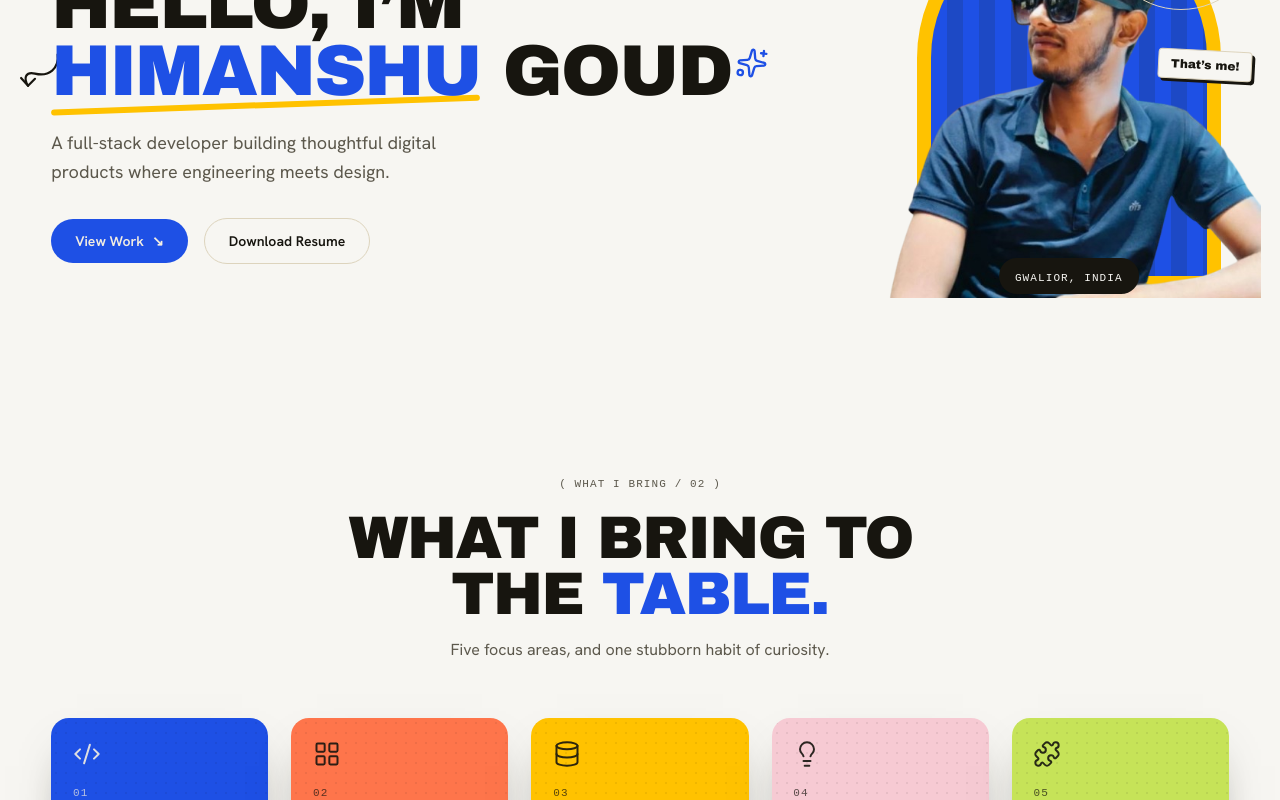
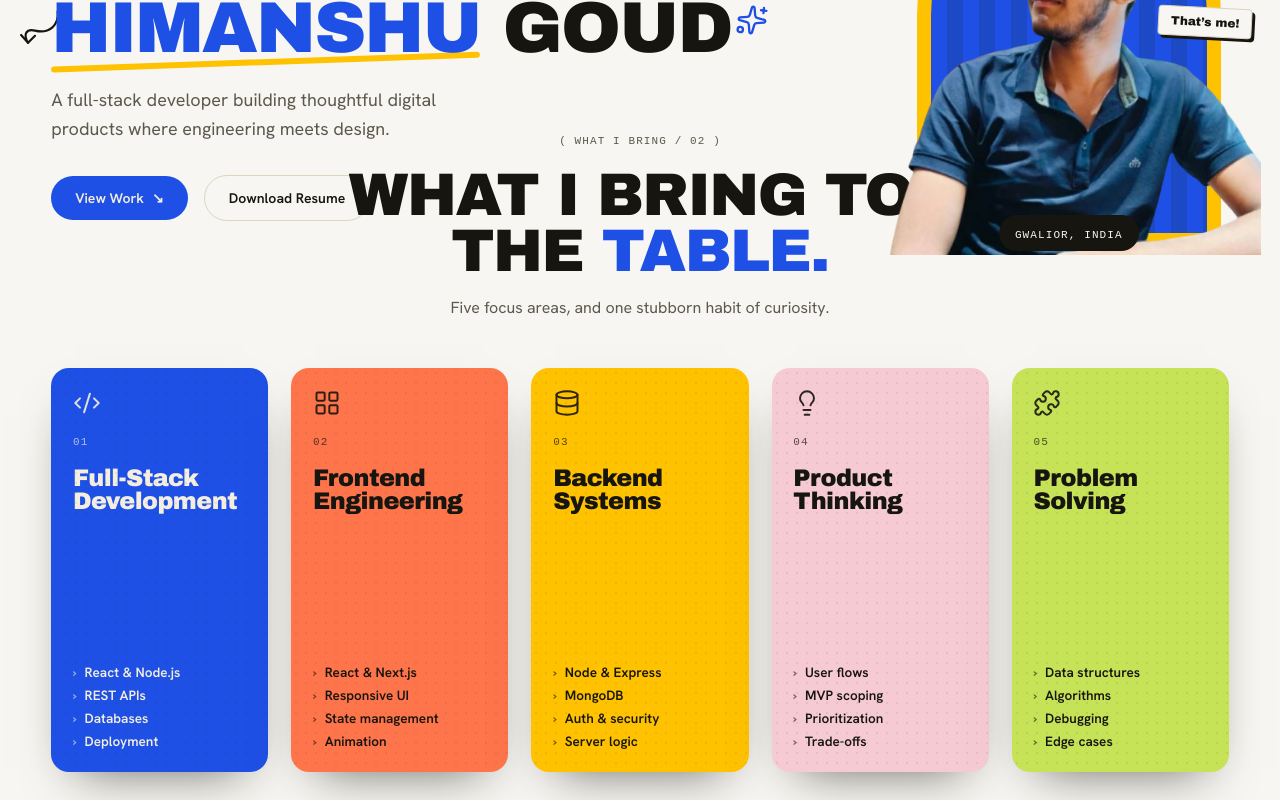
Before and after one commit to himanshugoud/himanshu-portfolio, a Next.js app: page / in a window 1280 px wide. Shown: the part 320-1120 px from the top of the page. Built offline with nearby package versions, Linux system fonts and the light colour scheme; no server answers; a web font is replaced by a local one.

Commit message:
Fix hero vertical position and card visibility to match reference at rest

```diff
--- a/src/components/Hero.tsx
+++ b/src/components/Hero.tsx
@@ -120,7 +120,7 @@ export default function Hero() {
       variants={container}
       initial="hidden"
       animate="show"
-      className="content-col grid gap-14 pb-2 pt-10 md:min-h-[max(440px,calc(100vh-160px))] md:grid-cols-[1fr_18rem] md:items-center md:gap-24 md:pt-16 lg:grid-cols-[1fr_20rem] lg:gap-32"
+      className="content-col grid gap-14 pt-[clamp(16px,2.4vh,40px)] pb-[clamp(16px,2.4vh,40px)] md:min-h-[max(480px,calc(100vh-190px))] md:grid-cols-[1fr_18rem] md:items-center md:gap-24 lg:grid-cols-[1fr_20rem] lg:gap-32"
     >
       {/* ---------- Copy column ---------- */}
       <motion.div style={{ x: textX, y: textY }} className="flex flex-col gap-6">
--- a/src/components/WhatIBringSection.tsx
+++ b/src/components/WhatIBringSection.tsx
@@ -42,13 +42,22 @@ const revealUp = {
 
 export default function WhatIBringSection() {
   return (
-    <section id="services" className="content-col py-16 md:py-20">
+    <section id="services" className="content-col relative pb-16 pt-0 md:pb-20">
+      {/* Heading sits absolutely above the card grid so it takes no layout
+          space of its own — confirmed necessary against the reference:
+          the cards start peeking right at the bottom of the hero fold,
+          which is only possible if the (still off-screen / not-yet-
+          revealed) heading isn't pushing them down first. The margin on
+          `viewport` delays the reveal trigger until the section has
+          actually been scrolled to, rather than firing immediately
+          because the heading happens to already be within the tall
+          absolute box at page load. */}
       <motion.div
         variants={headingContainer}
         initial="hidden"
         whileInView="show"
-        viewport={{ once: true, amount: 0.5 }}
-        className="mx-auto max-w-2xl text-center"
+        viewport={{ once: true, amount: 0.6, margin: "0px 0px -35% 0px" }}
+        className="pointer-events-none absolute inset-x-0 bottom-full mx-auto mb-8 max-w-2xl text-center md:mb-10"
       >
         <motion.span variants={revealUp} className="label-meta text-muted">
           ( What I Bring / 02 )
@@ -71,7 +80,7 @@ export default function WhatIBringSection() {
       </motion.div>
 
       <div
-        className="mt-10 grid gap-[clamp(16px,1.8vw,26px)] md:mt-14"
+        className="grid gap-[clamp(16px,1.8vw,26px)] pt-2"
         style={{ gridTemplateColumns: "repeat(auto-fit, minmax(176px, 1fr))" }}
       >
         {categories.map((card, i) => (
@@ -99,16 +108,20 @@ function RevealCard({ card, index }: { card: Category; index: number }) {
   });
   const progress = useTransform(scrollYProgress, (v) => Math.max(0, Math.min(1, v)));
 
+  // Confirmed against the reference recording: the cards are fully
+  // visible (colored, readable) even in their compact pre-reveal state at
+  // rest — they don't fade in from invisible, they settle/straighten
+  // into place. Animating opacity 0→1 here was hiding them entirely at
+  // rest, which is why nothing peeked at the bottom of the hero fold.
   const isOdd = index % 2 === 1;
-  const y = useTransform(progress, [0, 1], [130, 0]);
+  const y = useTransform(progress, [0, 1], [46, 0]);
   const rotate = useTransform(progress, [0, 1], [isOdd ? 7 : -7, 0]);
-  const scale = useTransform(progress, [0, 1], [0.82, 1]);
-  const opacity = useTransform(progress, [0, 1], [0, 1]);
+  const scale = useTransform(progress, [0, 1], [0.9, 1]);
 
   return (
     <motion.article
       ref={ref}
-      style={{ y, rotate, scale, opacity, transformOrigin: "50% 50%" }}
+      style={{ y, rotate, scale, transformOrigin: "50% 50%" }}
       className={`dot-grid-texture flex min-h-[clamp(300px,33vw,404px)] flex-col gap-[clamp(13px,1.3vw,18px)] rounded-[18px] p-[clamp(20px,1.7vw,27px)] shadow-[0_22px_48px_-26px_rgba(23,21,15,0.7)] ${toneClasses[card.tone]}`}
     >
       <card.Icon className="h-7 w-7 opacity-90" strokeWidth={1.7} />
```
